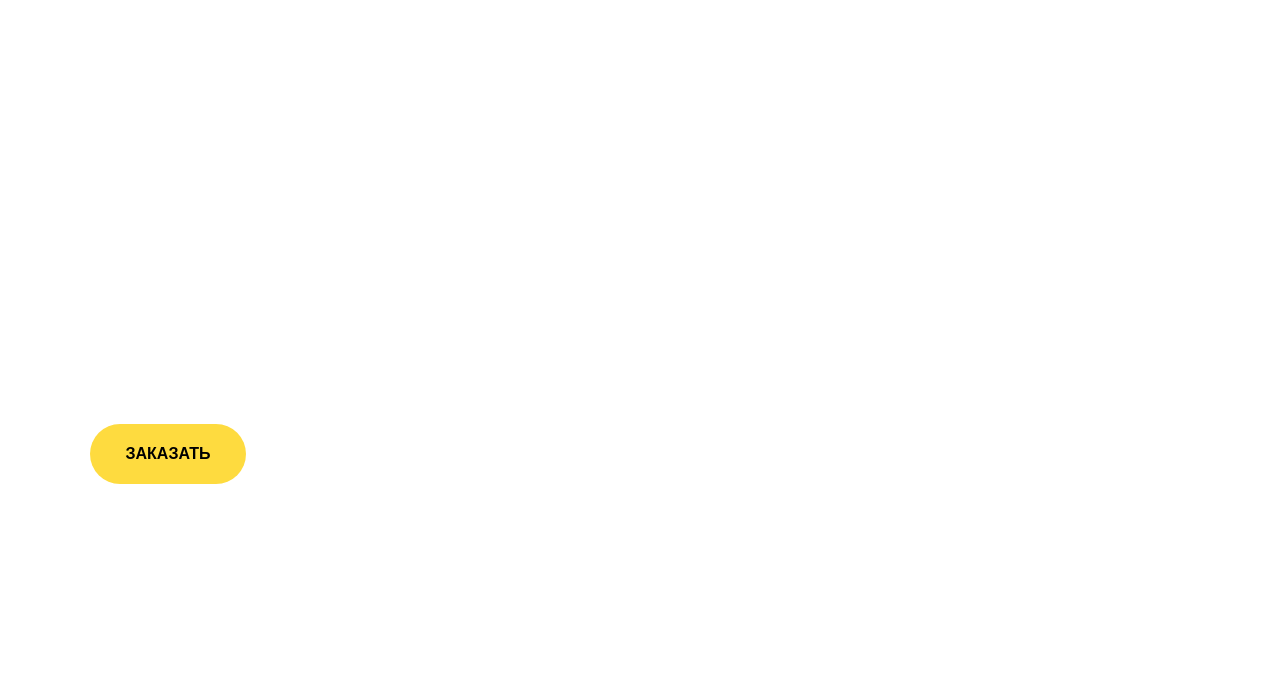
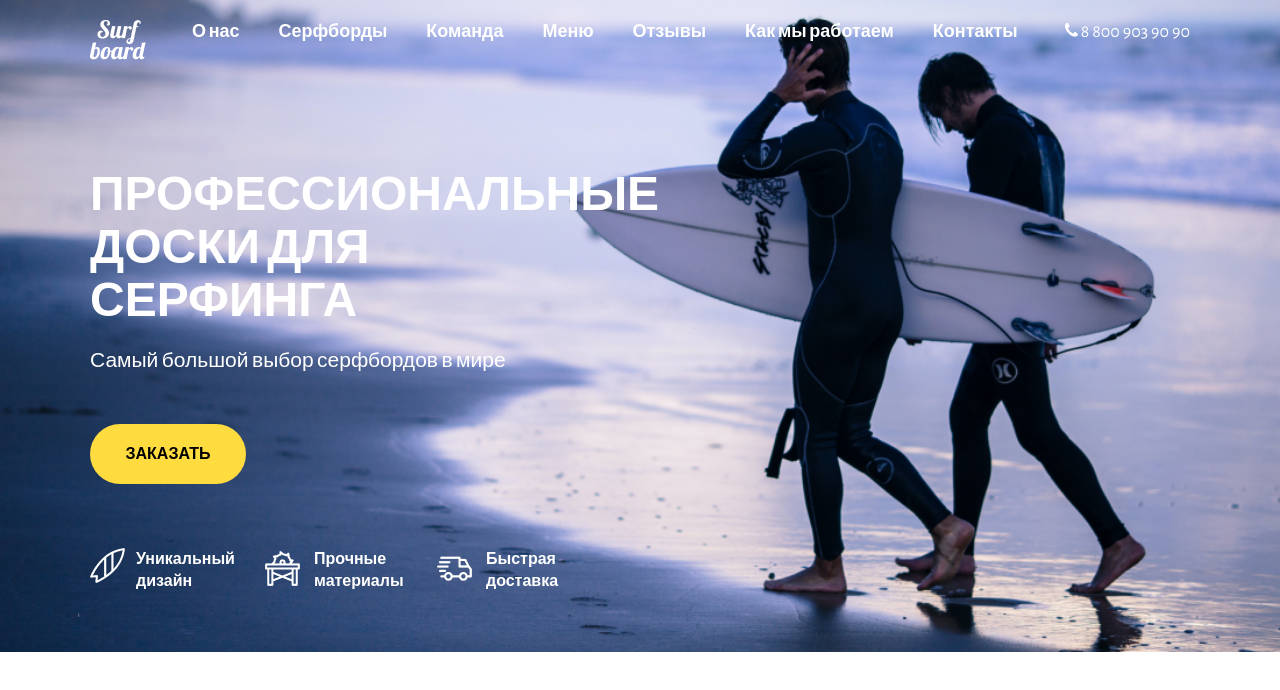
Before and after one commit to nictober/surfboard-project, a plain HTML site: page index.html in a window 1280 px wide. Drawn offline with nearby package versions, Linux system fonts and the light colour scheme; files that its build step writes are made by us from their sources.

Commit message:
исправлены пути к изображениям

```diff
--- a/index.html
+++ b/index.html
@@ -5,8 +5,7 @@
     <meta http-equiv="X-UA-Compatible" content="IE=edge">
     <meta name="viewport" content="width=device-width, initial-scale=1.0">
     <title>Document</title>
-    <link rel="stylesheet" href="normalize.css">
-    <link rel="stylesheet" href="main.css">
+    <link rel="stylesheet" href="css/main.css">
 </head>
 <body>
     <div class="wrapper">
--- a/scss/main.scss
+++ b/scss/main.scss
@@ -2,7 +2,7 @@
 @import "layout/normalize.scss";
 
 .hero-section {
-    background: url(img/hero-section-bkrnd.png) center center no-repeat;
+    background: url(../img/hero-section-bkrnd.png) center center no-repeat;
     background-size: cover;
     height: 652px;
     color: #fff;
@@ -25,7 +25,7 @@
 
     .contacts {
         &:before {
-            content: url(img/address_phone.png);
+            content: url(../img/address_phone.png);
             vertical-align: middle;
         }
         margin-left: 47px;
@@ -74,17 +74,17 @@
         margin-right: 30px;
 
         &:nth-child(1):before {
-            content: url(img/subtitle-1.png);
+            content: url(../img/subtitle-1.png);
             margin-right: 11px;
             vertical-align: middle;
         }
         &:nth-child(2):before {
-            content: url(img/subtitle-3.png);
+            content: url(../img/subtitle-3.png);
             margin-right: 11px;
             vertical-align: middle;
         }
         &:nth-child(3):before {
-            content: url(img/subtitle-2.png);
+            content: url(../img/subtitle-2.png);
             margin-right: 11px;
             vertical-align: middle;
         }
```
Also changed, not shown: css/main.css, 1 other file.
